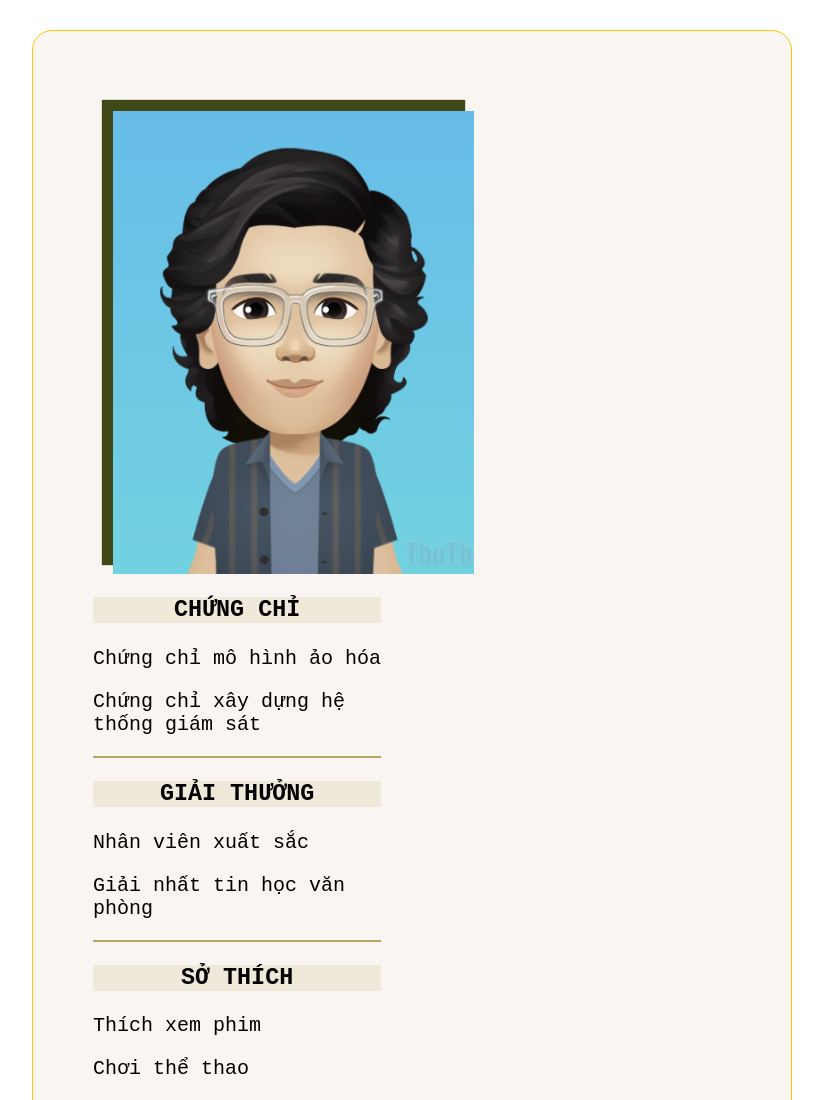
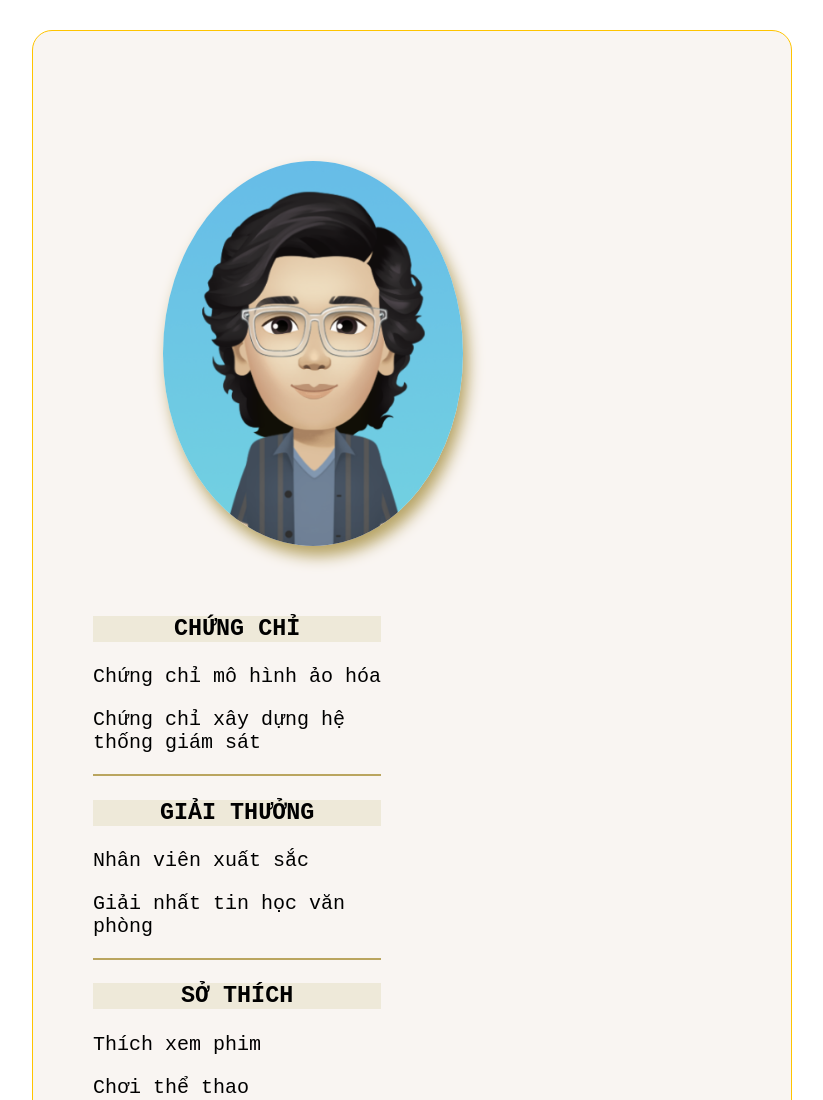
Before and after one commit to HoangTB/Web-Front-end-Fundamental, a plain HTML site: page home/index.html in a window 1280 px wide. Shown: the top 1100 px of the page, without its empty margins (326-1149 px from the left). Drawn offline with Linux system fonts and the light colour scheme.

Commit message:
update file

```diff
--- a/home/demo.css
+++ b/home/demo.css
@@ -12,10 +12,10 @@ main{
 
 img{
     display: block;
-    margin: 20px;
-    width: auto;
-    height: auto;
-    box-shadow: -10px -10px 1px 1px #414817;
+    margin: 70px;
+    width: 300px;
+    box-shadow: 5px 10px 15px #b7a465;
+    border-radius: 50%;
 
 
 }
```
